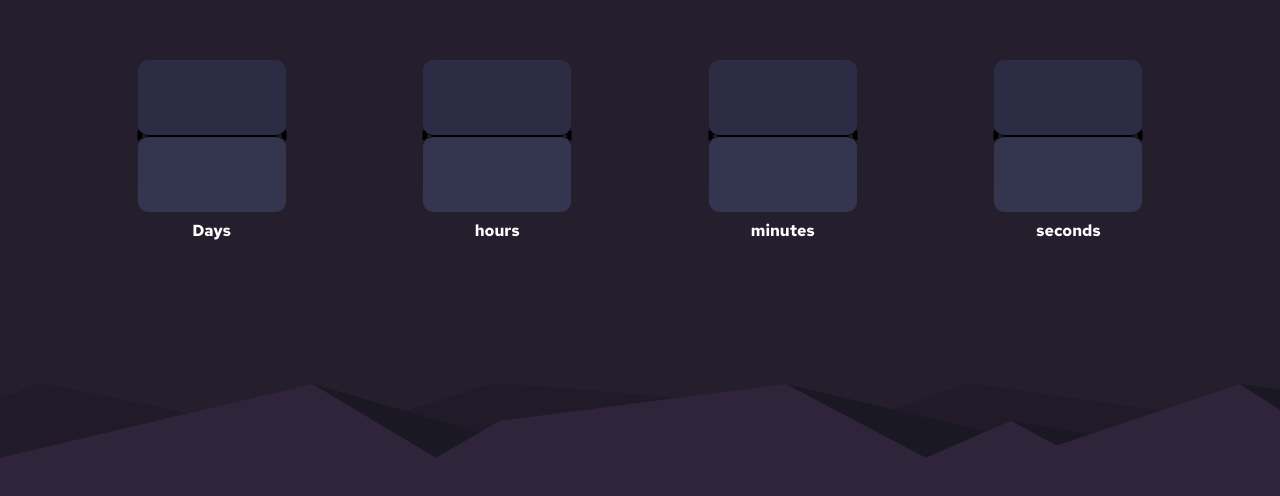
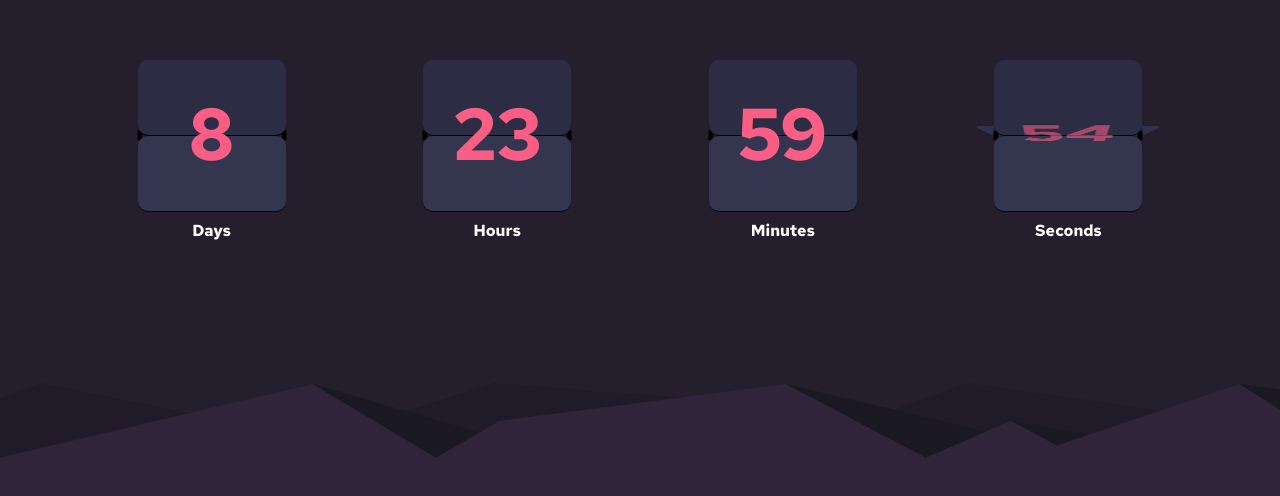
Before and after one commit to ezraguy/flip-countdown-timer, a React (Create React App) app: page / in a window 1280 px wide. Shown: the part 242-738 px from the top of the page. Built offline with nearby package versions, Linux system fonts and the light colour scheme.

Commit message:
animation fix

```diff
--- a/src/components/countdown.jsx
+++ b/src/components/countdown.jsx
@@ -1,52 +1,112 @@
-import React from 'react';
+import React, { useState, useEffect } from 'react';
 const CountDown = () => {
+    const [seconds, setSeconds] = useState(59)
+    const [minutes, setMinutes] = useState(59)
+    const [hours, setHours] = useState(23)
+    const [days, setDays] = useState(8)
+
+    const [countdowns, setCountdowns] = useState([
+        { id: 1, classNames: 'time-left', wrapperClassName: 'time-top', desc: 'Days' },
+        { id: 2, classNames: 'time-left', wrapperClassName: 'time-top', desc: 'Hours' },
+        { id: 3, classNames: 'time-left', wrapperClassName: 'time-top', desc: 'Minutes' },
+        { id: 4, classNames: 'time-left fold always ', wrapperClassName: 'time-top flip always ', desc: 'Seconds' },
+    ]);
+
+    const startCountDown = () => {
+
+
+        let sec = 59;
+        let min = 59;
+        let hours = 23;
+        let days = 8;
+        let temp = [...countdowns]
+
+        setInterval(() => {
+            sec = sec - 1;
+            if (sec === 0) {
+                temp[2].classNames = 'time-left fold'
+                temp[2].wrapperClassName = 'time-top flip'
+                setTimeout(() => {
+                    min = min - 1;
+                }, 900);
+                sec = 59
+
+            }
+            if (min === 0) {
+                temp[1].classNames = 'time-left fold'
+                temp[1].wrapperClassName = 'time-top flip'
+                setTimeout(() => {
+
+                    hours = hours - 1;
+                }, 900);
+                min = 59
+
+            }
+            if (hours === 0) {
+                temp[0].classNames = 'time-left fold'
+                temp[0].wrapperClassName = 'time-top flip'
+                setTimeout(() => {
+
+                    days = days - 1;
+                }, 900);
+                hours = 23
+            }
+
+            setSeconds(sec)
+            setCountdowns(temp);
+            setMinutes(min)
+            setHours(hours)
+            setDays(days)
+            resetClassNames();
+
+
+
+        }, 1000);
+    }
+    const resetClassNames = () => {
+        let temp = [...countdowns];
+        for (let i = 0; i < temp.length; i++) {
+            if (i === 3)
+                continue
+            const element = temp[i];
+            element.classNames = 'time-left';
+            element.wrapperClassName = 'time-top'
+
+        }
+    }
+    useEffect(() => {
+        startCountDown();
+
+    }, [])
     return (
         <div className="countdown">
             <div className="timer-wrap">
-                <div className="days ">
 
-                    <div className="time">
+                {countdowns.map(({ id, classNames, starterTime, wrapperClassName, desc, }, index) => {
+                    return (
+                        <div className={desc.toLowerCase()} key={id}>
+
+                            <div className="time" >
+                                <span className={classNames} >
+                                    {index === 3 ? seconds : index === 2 ? minutes : index === 1 ? hours : days}
+                                </span>
                                 <div className="half-circle-left"></div>
-                        <div className="time-top"></div>
+                                <div className={wrapperClassName}></div>
                                 <div className="fake-time-top"></div>
                                 <div className="time-bottom"></div>
                                 <div className="half-circle-right"></div>
                             </div>
 
-                    <p className="desc">Days</p>
+                            <p className="desc">{desc}</p>
                         </div>
-                <div className="hours ">
-                    <div className="time">
-                        <div className="half-circle-left"></div>
-                        <div className="time-top"></div>
-                        <div className="fake-time-top"></div>
-                        <div className="time-bottom"></div>
-                        <div className="half-circle-right"></div>
+                    )
+                })}
+
+
+
+
             </div>
-                    <p className="desc">hours</p>
-                </div>
-                <div className="minutes ">
-                    <div className="time">
-                        <div className="half-circle-left"></div>
-                        <div className="time-top"></div>
-                        <div className="fake-time-top"></div>
-                        <div className="time-bottom"></div>
-                        <div className="half-circle-right"></div>
-                    </div>
-                    <p className="desc">minutes</p>
-                </div>
-                <div className="seconds ">
-                    <div className="time">
-                        <div className="half-circle-left"></div>
-                        <div className="fake-time-top"></div>
-                        <div className="time-top"></div>
-                        <div className="time-bottom"></div>
-                        <div className="half-circle-right"></div>
-                    </div>
-                    <p className="desc">seconds</p>
-                </div>
-            </div>
-        </div>);
+        </div >);
 }
 
 export default CountDown;
--- a/src/scss/_animations.scss
+++ b/src/scss/_animations.scss
@@ -1,12 +1,34 @@
 @keyframes flip-down{
     0% {
          transform: rotateX(0deg);
-        transform-origin: bottom;
+
+
     }
 
 
     100% {
+
         transform:rotateX(-180deg);
         background-color: #343650;
     }
 }
+
+
+@keyframes fold{
+    0% {
+        transform: rotateX(0deg);
+    }
+
+    50% {
+        transform: rotateX(-120deg);
+        opacity: .3;
+    }
+
+
+
+    100% {
+        transform:rotateX(0deg);
+        opacity: 1;
+    }
+
+    }
--- a/src/scss/_countdown.scss
+++ b/src/scss/_countdown.scss
@@ -23,6 +23,7 @@
         .days,.hours,.minutes,.seconds{
             position: relative;
             .time{
+
                 box-sizing: border-box;
                 height: 150px;
                 width: 148px;
@@ -35,11 +36,21 @@
                     background-color: #2C2D44;
                     border-bottom: 1px black solid;
                     transform-origin: bottom ;
-                    animation: flip-down 1s ease-in-out infinite;
-                    animation-fill-mode: forwards;
                     transform-style: preserve-3d;
+                    transform-origin: bottom;
 
 
+
+
+                }
+                .always{
+                    animation-iteration-count: infinite !important;
+                }
+
+
+                .flip{
+                    animation: flip-down 1s ease-in-out ;
+                    animation-fill-mode: forwards;
                 }
                 .fake-time-top{
                     @extend .time-top;
@@ -48,6 +59,7 @@
                     position: absolute;
                     top: 0;
                     left: 0;
+
                 }
                 .half-circle{
                     background-color: black;
@@ -79,6 +91,22 @@
                     animation: none;
                     background-color: #343650;
                     transform-style: flat;
+                }
+
+                .time-left{
+                    position: absolute;
+                    font-size: 55pt;
+                    left: 0;
+                    right: 0;
+                    z-index: 1;
+                    color: #FB5E84;
+                    top: 25px;
+
+
+
+                }
+                .fold{
+                    animation: fold 1s ease-in-out .2s;
 
                 }
             }
@@ -86,6 +114,7 @@
                 margin-top: 10px;
                 color: white;
             }
+
         }
     }
 }
```
Lines whose indentation alone changed are shown as unchanged.
